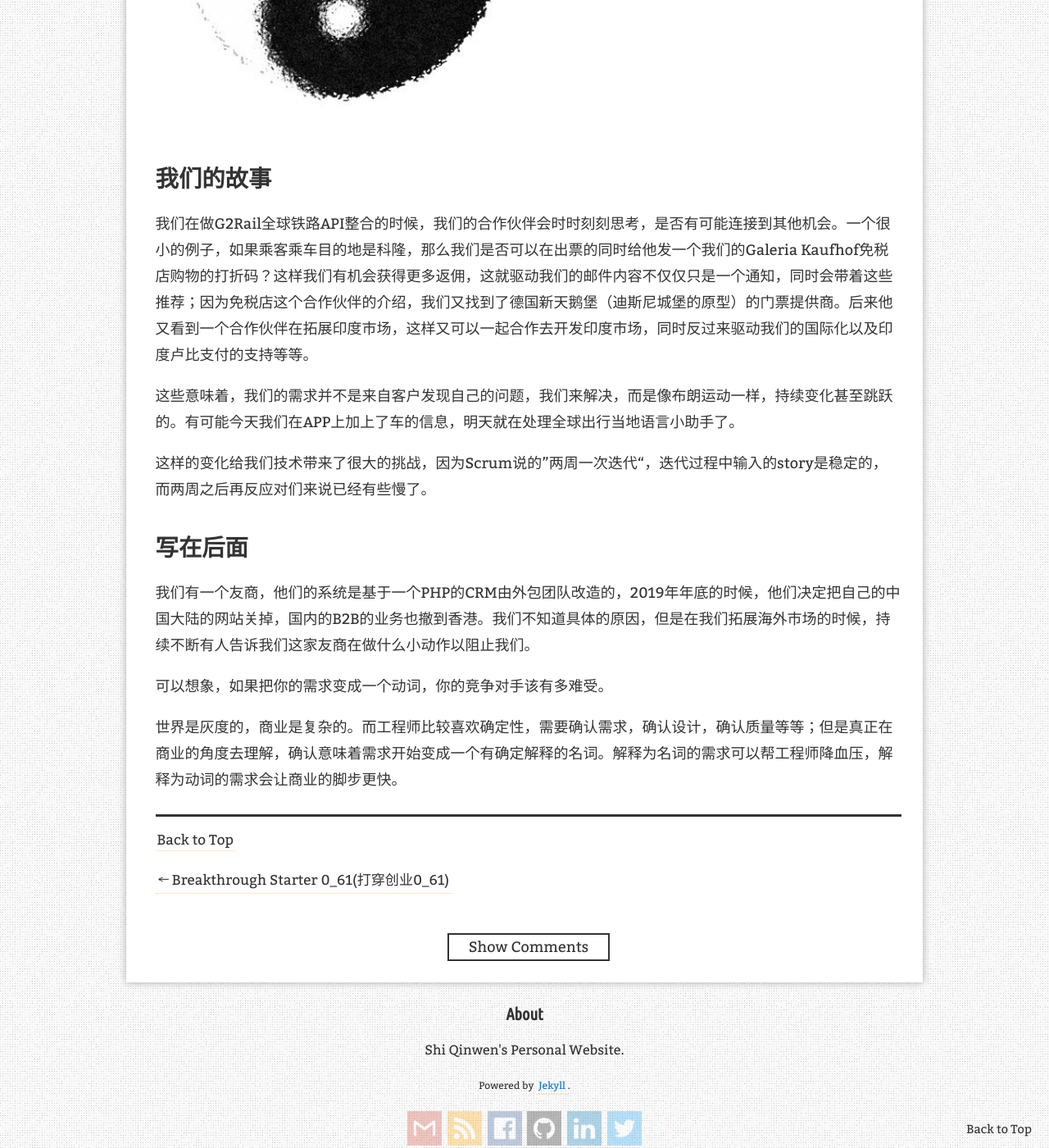
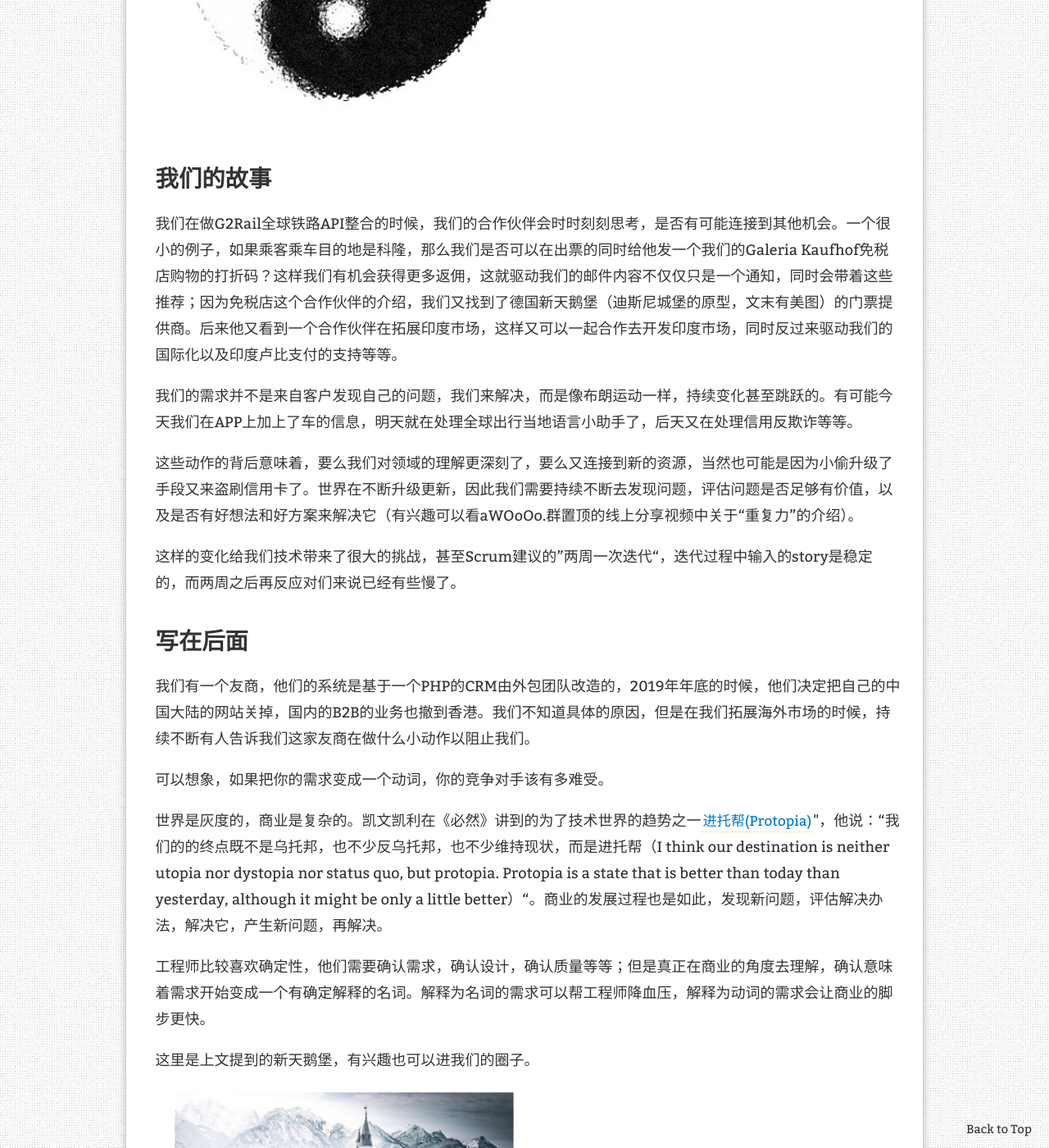
Before and after one commit to qinwenshi/sh, a Jekyll site: the page built from _posts/2020-04-16-need-is-a-verb.md, in a window 1280 px wide and 1400 px high, scrolled down 1172 px. Shown: the whole window at 82% size. Built offline with Jekyll 4.4.1, drawn with Linux system fonts in a browser that asks for light colours; nearby versions of some CDN libraries; comment, search, counter and statistics services are not loaded.

Commit message:
update with more protopia related topics

```diff
--- a/_posts/2020-04-16-need-is-a-verb.md
+++ b/_posts/2020-04-16-need-is-a-verb.md
@@ -22,11 +22,13 @@ redirect_from:
 
 ## 我们的故事
 
-我们在做G2Rail全球铁路API整合的时候，我们的合作伙伴会时时刻刻思考，是否有可能连接到其他机会。一个很小的例子，如果乘客乘车目的地是科隆，那么我们是否可以在出票的同时给他发一个我们的Galeria Kaufhof免税店购物的打折码？这样我们有机会获得更多返佣，这就驱动我们的邮件内容不仅仅只是一个通知，同时会带着这些推荐；因为免税店这个合作伙伴的介绍，我们又找到了德国新天鹅堡（迪斯尼城堡的原型）的门票提供商。后来他又看到一个合作伙伴在拓展印度市场，这样又可以一起合作去开发印度市场，同时反过来驱动我们的国际化以及印度卢比支付的支持等等。
+我们在做G2Rail全球铁路API整合的时候，我们的合作伙伴会时时刻刻思考，是否有可能连接到其他机会。一个很小的例子，如果乘客乘车目的地是科隆，那么我们是否可以在出票的同时给他发一个我们的Galeria Kaufhof免税店购物的打折码？这样我们有机会获得更多返佣，这就驱动我们的邮件内容不仅仅只是一个通知，同时会带着这些推荐；因为免税店这个合作伙伴的介绍，我们又找到了德国新天鹅堡（迪斯尼城堡的原型，文末有美图）的门票提供商。后来他又看到一个合作伙伴在拓展印度市场，这样又可以一起合作去开发印度市场，同时反过来驱动我们的国际化以及印度卢比支付的支持等等。
 
-这些意味着，我们的需求并不是来自客户发现自己的问题，我们来解决，而是像布朗运动一样，持续变化甚至跳跃的。有可能今天我们在APP上加上了车的信息，明天就在处理全球出行当地语言小助手了。
+我们的需求并不是来自客户发现自己的问题，我们来解决，而是像布朗运动一样，持续变化甚至跳跃的。有可能今天我们在APP上加上了车的信息，明天就在处理全球出行当地语言小助手了，后天又在处理信用反欺诈等等。
 
-这样的变化给我们技术带来了很大的挑战，因为Scrum说的”两周一次迭代“，迭代过程中输入的story是稳定的，而两周之后再反应对们来说已经有些慢了。
+这些动作的背后意味着，要么我们对领域的理解更深刻了，要么又连接到新的资源，当然也可能是因为小偷升级了手段又来盗刷信用卡了。世界在不断升级更新，因此我们需要持续不断去发现问题，评估问题是否足够有价值，以及是否有好想法和好方案来解决它（有兴趣可以看aWOoOo.群置顶的线上分享视频中关于“重复力”的介绍）。
+
+这样的变化给我们技术带来了很大的挑战，甚至Scrum建议的”两周一次迭代“，迭代过程中输入的story是稳定的，而两周之后再反应对们来说已经有些慢了。
 
 ## 写在后面
 
@@ -34,4 +36,9 @@ redirect_from:
 
 可以想象，如果把你的需求变成一个动词，你的竞争对手该有多难受。
 
-世界是灰度的，商业是复杂的。而工程师比较喜欢确定性，需要确认需求，确认设计，确认质量等等；但是真正在商业的角度去理解，确认意味着需求开始变成一个有确定解释的名词。解释为名词的需求可以帮工程师降血压，解释为动词的需求会让商业的脚步更快。
+世界是灰度的，商业是复杂的。凯文凯利在《必然》讲到的为了技术世界的趋势之一[进托帮(Protopia)](https://kk.org/thetechnium/protopia/)"，他说：“我们的的终点既不是乌托邦，也不少反乌托邦，也不少维持现状，而是进托帮（I think our destination is neither utopia nor dystopia nor status quo, but protopia. Protopia is a state that is better than today than yesterday, although it might be only a little better）“。商业的发展过程也是如此，发现新问题，评估解决办法，解决它，产生新问题，再解决。
+
+工程师比较喜欢确定性，他们需要确认需求，确认设计，确认质量等等；但是真正在商业的角度去理解，确认意味着需求开始变成一个有确定解释的名词。解释为名词的需求可以帮工程师降血压，解释为动词的需求会让商业的脚步更快。
+
+这里是上文提到的新天鹅堡，有兴趣也可以进我们的圈子。
+![Neuschwanstein Castle](/image/need-is-a-verb/neuschwanstein-castle.jpg){:width="450px"}
```
Also changed, not shown: image/need-is-a-verb/neuschwanstein-castle.jpg (added).
